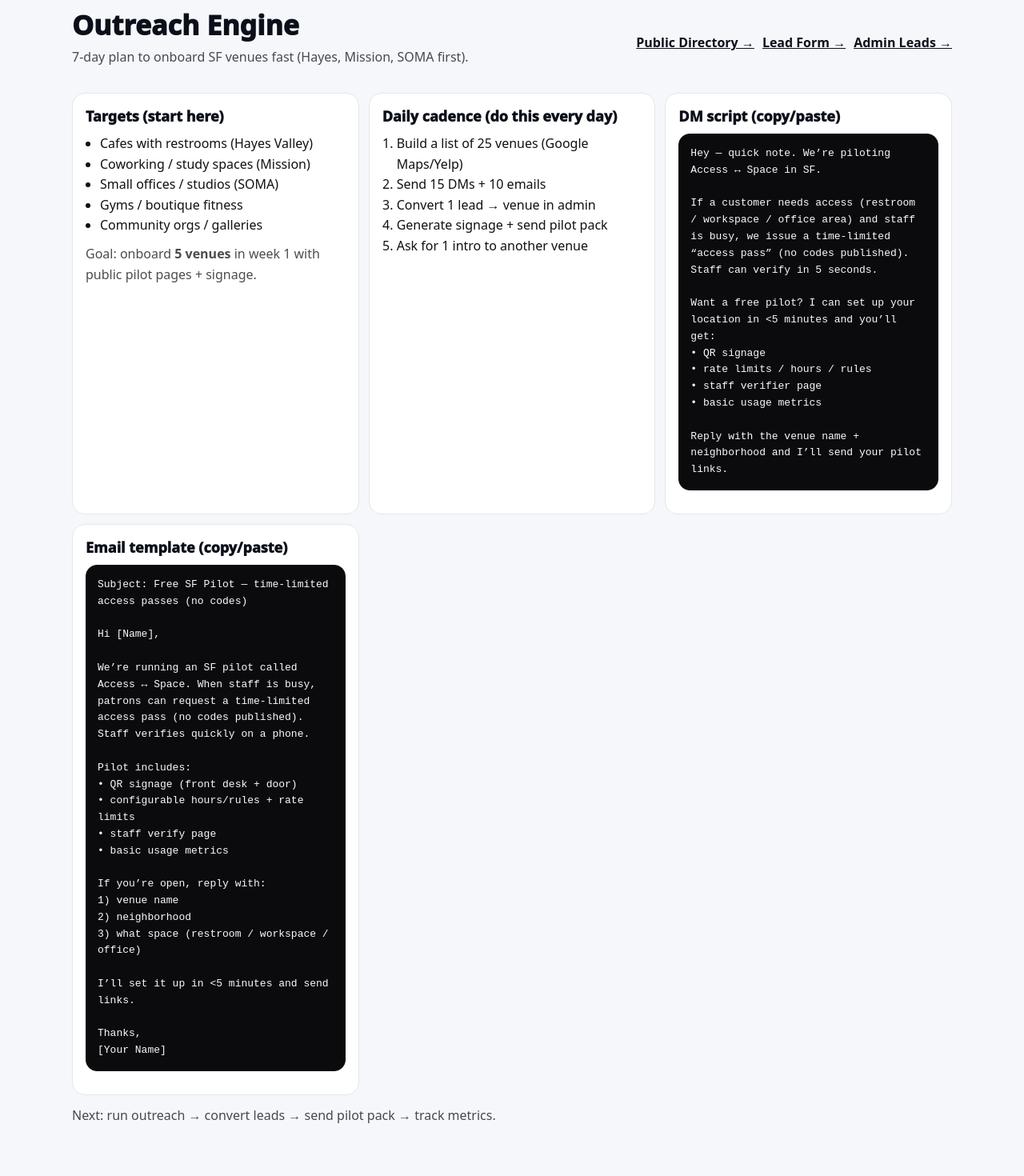
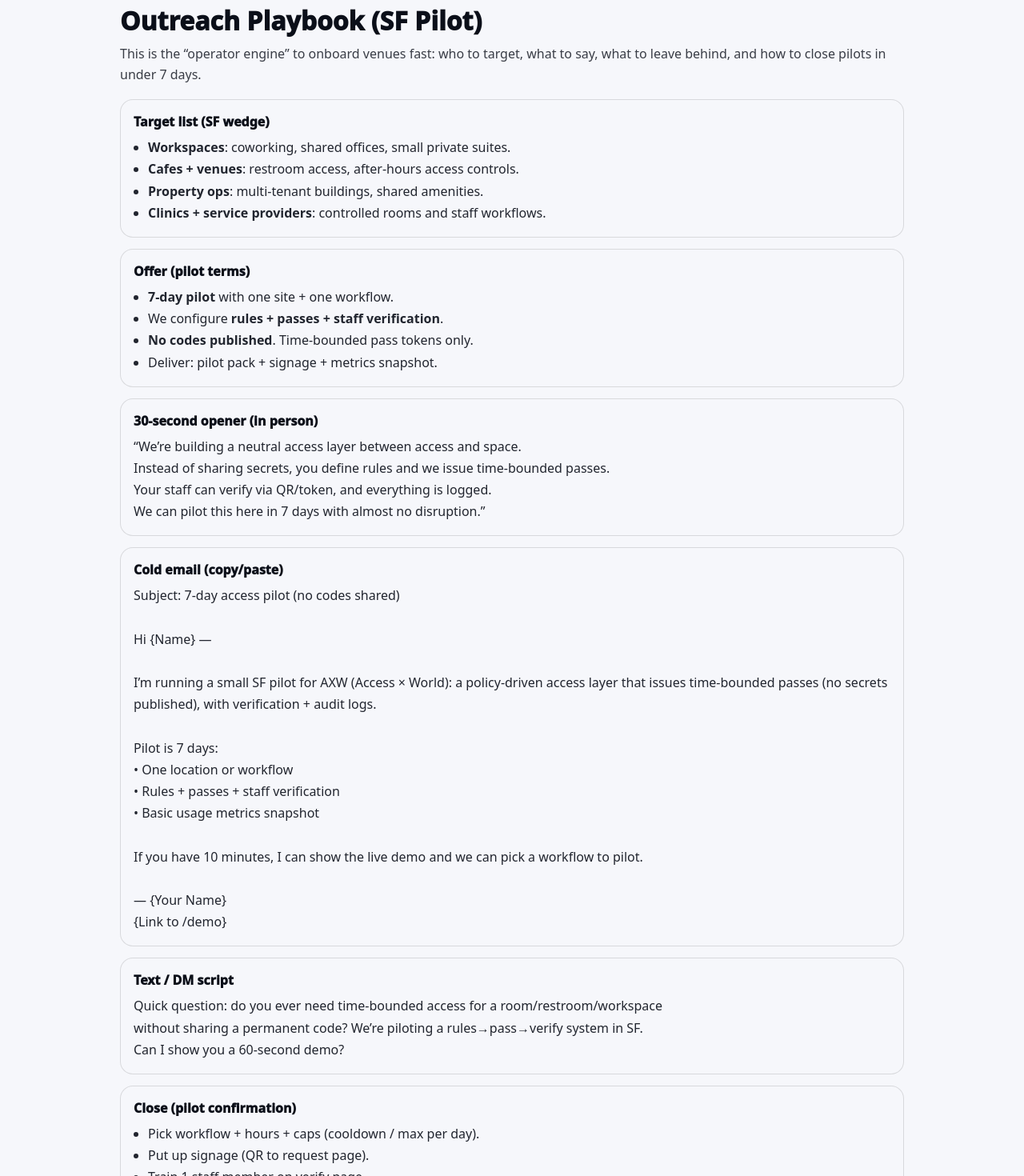
Before and after one commit to M4G3LL4N0/access-layer, a Next.js app: page /outreach in a window 1280 px wide. Shown: the part 20-1490 px from the top of the page at 80% size. Before the commit the page ends 1453 px from the top, so only its background shows below. Built offline with nearby package versions, Linux system fonts and the light colour scheme.

Commit message:
Add outreach playbook page

```diff
--- a/src/app/outreach/page.tsx
+++ b/src/app/outreach/page.tsx
@@ -1,137 +1,105 @@
-export const dynamic = "force-dynamic";
-
-import Link from "next/link";
-
-function Block({ title, children }: { title: string; children: React.ReactNode }) {
-  return (
+export default function OutreachPage() {
+  const Section = ({
+    title,
+    children,
+  }: {
+    title: string;
+    children: any;
+  }) => (
     <section
       style={{
-        background: "white",
-        border: "1px solid #e5e7eb",
+        border: "1px solid rgba(0,0,0,.12)",
         borderRadius: 16,
         padding: 16,
+        marginBottom: 14,
+        background: "rgba(255,255,255,.02)",
       }}
     >
-      <div style={{ fontWeight: 1000, fontSize: 18 }}>{title}</div>
-      <div style={{ marginTop: 10, lineHeight: 1.6, color: "#111" }}>{children}</div>
+      <div style={{ fontWeight: 1000, marginBottom: 8 }}>{title}</div>
+      <div style={{ opacity: 0.9, lineHeight: 1.7 }}>{children}</div>
     </section>
   );
-}
-
-function CodeBox({ text }: { text: string }) {
-  return (
-    <pre
-      style={{
-        marginTop: 10,
-        whiteSpace: "pre-wrap",
-        background: "#0b0b0e",
-        color: "#f8fafc",
-        padding: 14,
-        borderRadius: 14,
-        border: "1px solid #111",
-        overflow: "auto",
-        fontSize: 13,
-      }}
-    >
-      {text}
-    </pre>
-  );
-}
-
-export default function OutreachPage() {
-  const dm = `Hey — quick note. We’re piloting Access ↔ Space in SF.
-
-If a customer needs access (restroom / workspace / office area) and staff is busy, we issue a time-limited “access pass” (no codes published). Staff can verify in 5 seconds.
-
-Want a free pilot? I can set up your location in <5 minutes and you’ll get:
-• QR signage
-• rate limits / hours / rules
-• staff verifier page
-• basic usage metrics
-
-Reply with the venue name + neighborhood and I’ll send your pilot links.`;
-
-  const email = `Subject: Free SF Pilot — time-limited access passes (no codes)
-
-Hi [Name],
-
-We’re running an SF pilot called Access ↔ Space. When staff is busy, patrons can request a time-limited access pass (no codes published). Staff verifies quickly on a phone.
-
-Pilot includes:
-• QR signage (front desk + door)
-• configurable hours/rules + rate limits
-• staff verify page
-• basic usage metrics
-
-If you’re open, reply with:
-1) venue name
-2) neighborhood
-3) what space (restroom / workspace / office)
-
-I’ll set it up in <5 minutes and send links.
-
-Thanks,
-[Your Name]`;
 
   return (
-    <main style={{ padding: 28, fontFamily: "system-ui", background: "#f6f7fb", minHeight: "100vh" }}>
-      <div style={{ maxWidth: 1100, margin: "0 auto" }}>
-        <div style={{ display: "flex", justifyContent: "space-between", gap: 12, flexWrap: "wrap" }}>
-          <div>
-            <h1 style={{ margin: 0, fontSize: 34, fontWeight: 1000 }}>Outreach Engine</h1>
-            <p style={{ marginTop: 6, opacity: 0.75 }}>
-              7-day plan to onboard SF venues fast (Hayes, Mission, SOMA first).
-            </p>
-          </div>
-          <div style={{ display: "flex", gap: 10, alignItems: "center" }}>
-            <Link href="/venues" style={{ textDecoration: "underline", fontWeight: 900 }}>
-              Public Directory →
-            </Link>
-            <Link href="/contact" style={{ textDecoration: "underline", fontWeight: 900 }}>
-              Lead Form →
-            </Link>
-            <Link href="/admin/leads" style={{ textDecoration: "underline", fontWeight: 900 }}>
-              Admin Leads →
-            </Link>
-          </div>
+    <main style={{ padding: 24, fontFamily: "system-ui", maxWidth: 980, margin: "0 auto" }}>
+      <h1 style={{ margin: "0 0 8px", fontSize: 32, fontWeight: 1000 }}>
+        Outreach Playbook (SF Pilot)
+      </h1>
+      <p style={{ margin: "0 0 18px", opacity: 0.8, lineHeight: 1.6 }}>
+        This is the “operator engine” to onboard venues fast: who to target, what to say,
+        what to leave behind, and how to close pilots in under 7 days.
+      </p>
+
+      <Section title="Target list (SF wedge)">
+        <ul style={{ margin: 0, paddingLeft: 18 }}>
+          <li><b>Workspaces</b>: coworking, shared offices, small private suites.</li>
+          <li><b>Cafes + venues</b>: restroom access, after-hours access controls.</li>
+          <li><b>Property ops</b>: multi-tenant buildings, shared amenities.</li>
+          <li><b>Clinics + service providers</b>: controlled rooms and staff workflows.</li>
+        </ul>
+      </Section>
+
+      <Section title="Offer (pilot terms)">
+        <ul style={{ margin: 0, paddingLeft: 18 }}>
+          <li><b>7-day pilot</b> with one site + one workflow.</li>
+          <li>We configure <b>rules + passes + staff verification</b>.</li>
+          <li><b>No codes published</b>. Time-bounded pass tokens only.</li>
+          <li>Deliver: pilot pack + signage + metrics snapshot.</li>
+        </ul>
+      </Section>
+
+      <Section title="30-second opener (in person)">
+        <div style={{ whiteSpace: "pre-wrap" }}>
+{`“We’re building a neutral access layer between access and space.
+Instead of sharing secrets, you define rules and we issue time-bounded passes.
+Your staff can verify via QR/token, and everything is logged.
+We can pilot this here in 7 days with almost no disruption.”`}
         </div>
+      </Section>
 
-        <div style={{ marginTop: 18, display: "grid", gap: 12, gridTemplateColumns: "repeat(auto-fit, minmax(320px, 1fr))" }}>
-          <Block title="Targets (start here)">
-            <ul style={{ margin: 0, paddingLeft: 18 }}>
-              <li>Cafes with restrooms (Hayes Valley)</li>
-              <li>Coworking / study spaces (Mission)</li>
-              <li>Small offices / studios (SOMA)</li>
-              <li>Gyms / boutique fitness</li>
-              <li>Community orgs / galleries</li>
-            </ul>
-            <div style={{ marginTop: 10, opacity: 0.75 }}>
-              Goal: onboard <b>5 venues</b> in week 1 with public pilot pages + signage.
-            </div>
-          </Block>
+      <Section title="Cold email (copy/paste)">
+        <div style={{ whiteSpace: "pre-wrap" }}>
+{`Subject: 7-day access pilot (no codes shared)
 
-          <Block title="Daily cadence (do this every day)">
-            <ol style={{ margin: 0, paddingLeft: 18 }}>
-              <li>Build a list of 25 venues (Google Maps/Yelp)</li>
-              <li>Send 15 DMs + 10 emails</li>
-              <li>Convert 1 lead → venue in admin</li>
-              <li>Generate signage + send pilot pack</li>
-              <li>Ask for 1 intro to another venue</li>
-            </ol>
-          </Block>
+Hi {Name} —
 
-          <Block title="DM script (copy/paste)">
-            <CodeBox text={dm} />
-          </Block>
+I’m running a small SF pilot for AXW (Access × World): a policy-driven access layer that issues time-bounded passes (no secrets published), with verification + audit logs.
 
-          <Block title="Email template (copy/paste)">
-            <CodeBox text={email} />
-          </Block>
+Pilot is 7 days:
+• One location or workflow
+• Rules + passes + staff verification
+• Basic usage metrics snapshot
+
+If you have 10 minutes, I can show the live demo and we can pick a workflow to pilot.
+
+— {Your Name}
+{Link to /demo}`}
         </div>
+      </Section>
 
-        <div style={{ marginTop: 14, opacity: 0.75 }}>
-          Next: run outreach → convert leads → send pilot pack → track metrics.
+      <Section title="Text / DM script">
+        <div style={{ whiteSpace: "pre-wrap" }}>
+{`Quick question: do you ever need time-bounded access for a room/restroom/workspace
+without sharing a permanent code? We’re piloting a rules→pass→verify system in SF.
+Can I show you a 60-second demo?`}
         </div>
+      </Section>
+
+      <Section title="Close (pilot confirmation)">
+        <ul style={{ margin: 0, paddingLeft: 18 }}>
+          <li>Pick workflow + hours + caps (cooldown / max per day).</li>
+          <li>Put up signage (QR to request page).</li>
+          <li>Train 1 staff member on verify page.</li>
+          <li>Run 7 days → review logs + outcomes → expand.</li>
+        </ul>
+      </Section>
+
+      <div style={{ marginTop: 18, opacity: 0.8 }}>
+        Links:{" "}
+        <a href="/demo">/demo</a>{" "}
+        · <a href="/onboarding">/onboarding</a>{" "}
+        · <a href="/sf-pilot">/sf-pilot</a>{" "}
+        · <a href="/investors/model">/investors/model</a>
       </div>
     </main>
   );
```
